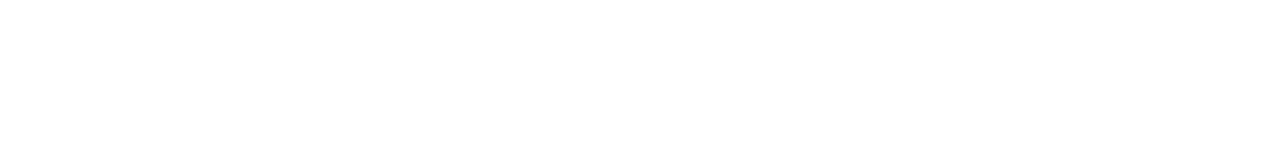
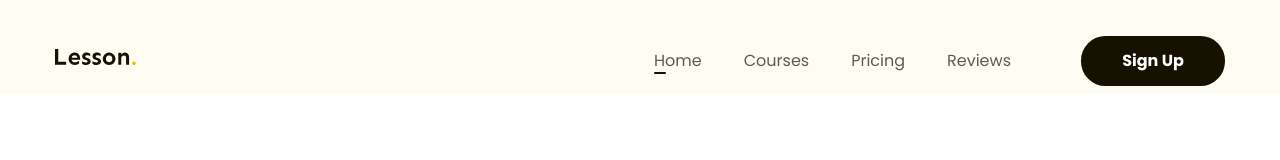
Before and after one commit to duonglc0x/figma-to-html, a plain HTML site: page index.html in a window 1280 px wide. Drawn offline with Linux system fonts and the light colour scheme.

Commit message:
làm header

```diff
--- /dev/null
+++ b/assets/css/reset.css
@@ -0,0 +1,48 @@
+/* http://meyerweb.com/eric/tools/css/reset/
+   v2.0 | 20110126
+   License: none (public domain)
+*/
+
+html, body, div, span, applet, object, iframe,
+h1, h2, h3, h4, h5, h6, p, blockquote, pre,
+a, abbr, acronym, address, big, cite, code,
+del, dfn, em, img, ins, kbd, q, s, samp,
+small, strike, strong, sub, sup, tt, var,
+b, u, i, center,
+dl, dt, dd, ol, ul, li,
+fieldset, form, label, legend,
+table, caption, tbody, tfoot, thead, tr, th, td,
+article, aside, canvas, details, embed,
+figure, figcaption, footer, header, hgroup,
+menu, nav, output, ruby, section, summary,
+time, mark, audio, video {
+	margin: 0;
+	padding: 0;
+	border: 0;
+	font-size: 100%;
+	font: inherit;
+	vertical-align: baseline;
+}
+/* HTML5 display-role reset for older browsers */
+article, aside, details, figcaption, figure,
+footer, header, hgroup, menu, nav, section {
+	display: block;
+}
+body {
+	line-height: 1;
+}
+ol, ul {
+	list-style: none;
+}
+blockquote, q {
+	quotes: none;
+}
+blockquote:before, blockquote:after,
+q:before, q:after {
+	content: '';
+	content: none;
+}
+table {
+	border-collapse: collapse;
+	border-spacing: 0;
+}
--- /dev/null
+++ b/assets/css/style.css
@@ -0,0 +1,78 @@
+* {
+  box-sizing: border-box;
+}
+html {
+  font-size: 62.5%;
+}
+body {
+  font-size: 1.6rem;
+  font-family: "Poppins", sans-serif;
+}
+.main-content {
+  width: 1170px;
+  max-width: calc(100% - 48px);
+  margin-left: auto;
+  margin-right: auto;
+}
+a {
+  text-decoration: none;
+}
+.header{
+    background: #FFFCF4;
+}
+.header.fixed{
+    position: sticky;
+    top:-28px;
+}
+.header .body {
+  display: flex;
+  align-items: baseline;
+  padding: 36px 0px 8px;
+}
+.nav ul {
+  display: flex;
+}
+.nav {
+  margin-left: auto;
+}
+.nav a {
+  color: #5f5b53;
+  font-size: 1.6rem;
+  padding: 8px 21px;
+  position: relative;
+}
+.nav a:hover {
+  color: #171100;
+  font-size: 1.6rem;
+  /* font-weight: 600; */
+  text-shadow: 1px 0 0 currentColor;
+}
+.nav .active a::after {
+  display: block;
+  content: "";
+  width: 12px;
+  height: 2px;
+  border-radius: 1px;
+  background: #171100;
+  position: absolute;
+  left: 21px;
+  bottom: 6px;
+}
+.btn {
+  display: inline-block;
+  padding: 0px 20px;
+  line-height: 50px;
+  min-width: 118px;
+  color: #fff;
+  font-size: 1.6rem;
+  font-weight: 600;
+  text-align: center;
+  border-radius: 24.5px;
+  background: #171100;
+}
+.btn-Sign-Up{
+    min-width: 144px;
+}
+.header .action{
+    margin-left: 49px;
+}
--- a/index.html
+++ b/index.html
@@ -3,10 +3,39 @@
 <head>
     <meta charset="UTF-8">
     <meta name="viewport" content="width=device-width, initial-scale=1.0">
-    <link rel="stylesheet" href="style.css">
+    <link rel="stylesheet" href="./assets/css/reset.css">
+    <link rel="preconnect" href="https://fonts.googleapis.com">
+    <link rel="preconnect" href="https://fonts.gstatic.com" crossorigin>
+    <link href="https://fonts.googleapis.com/css2?family=Poppins:ital,wght@0,400;0,500;0,700;1,400;1,600&family=Sen:wght@700&display=swap" rel="stylesheet">
+    <link rel="stylesheet" href="./assets/css/style.css">
     <title>Dự án 1</title>
 </head>
 <body>
-
+    <header class="header fixed">
+        <div class="main-content">
+            <div class="body">
+                <img src="./img/Logo.svg" alt="Lesson" class="logo">
+                <nav class="nav">
+                    <ul>
+                        <li class="active">
+                            <a href="#!">Home</a>
+                        </li>
+                        <li>
+                            <a href="#!">Courses</a>
+                        </li>
+                        <li>
+                            <a href="#!">Pricing</a>
+                        </li>
+                        <li>
+                            <a href="#!">Reviews</a>
+                        </li>
+                    </ul>
+                </nav>
+                <div class="action">
+                    <a href="" class="btn btn-Sign-Up">Sign Up</a>
+                </div>
+            </div>
+        </div>
+    </header>
 </body>
 </html>
```
Also changed, not shown: img/Logo.svg (added), style.css (deleted).
